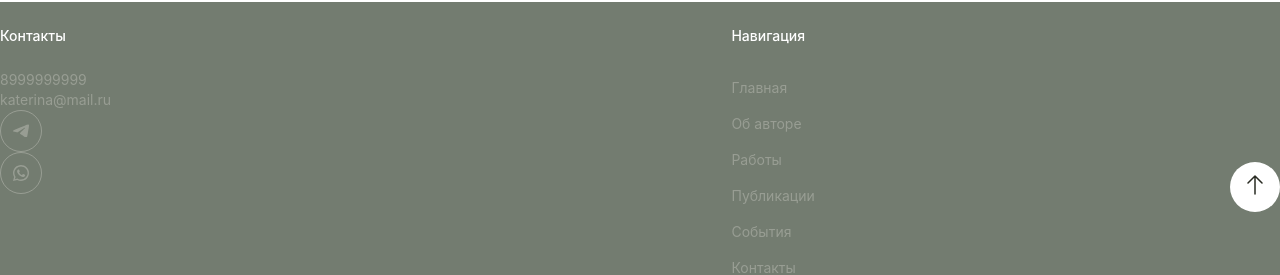
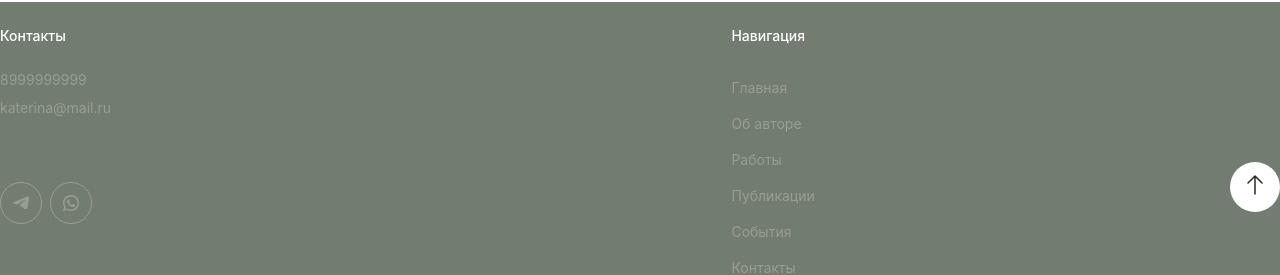
Before and after one commit to Amirka2/portfolio-page, a React app: page / in a window 1280 px wide. Shown: the part 2075-2350 px from the top of the page. Built offline with nearby package versions, Linux system fonts and the light colour scheme.

Commit message:
footer chore: fixedd contacts layout and linted Nav component

```diff
--- a/src/widgets/Footer/ui/Contacts/Contacts.styles.ts
+++ b/src/widgets/Footer/ui/Contacts/Contacts.styles.ts
@@ -10,6 +10,12 @@ export const Header = styled.h5`
   color: ${Color.White};
 
   margin-bottom: 24px;
+`;
+
+export const Content = styled.div`
+  display: flex;
+  flex-direction: column;
+  gap: 64px;
 `;
 
 export const Contacts = styled.div`
@@ -47,3 +53,14 @@ export const ContactButton = styled.a`
     filter: brightness(1.5);
   }
 `;
+
+export const TextLinks = styled.div`
+  display: flex;
+  flex-direction: column;
+  gap: 8px;
+`;
+
+export const SocialLinks = styled.div`
+  display: flex;
+  gap: 8px;
+`;
--- a/src/widgets/Footer/ui/Contacts/Contacts.tsx
+++ b/src/widgets/Footer/ui/Contacts/Contacts.tsx
@@ -1,23 +1,29 @@
-import React from 'react';
+import React from "react";
 
-import { TelegramIcon, WhatsappIcon } from '@shared/ui';
+import { TelegramIcon, WhatsappIcon } from "@shared/ui";
 
-import * as SC from './Contacts.styles';
+import * as SC from "./Contacts.styles";
 
 export const Contacts = () => {
   return (
     <SC.Contacts>
       <SC.Header>Контакты</SC.Header>
+      <SC.Content>
+        <SC.TextLinks>
           <SC.ContactLink href="tel:89999999">8999999999</SC.ContactLink>
           <SC.ContactLink href="mailto:katerina@mail.ru">
             katerina@mail.ru
           </SC.ContactLink>
+        </SC.TextLinks>
+        <SC.SocialLinks>
           <SC.ContactButton href="https://t.me/">
             <TelegramIcon />
           </SC.ContactButton>
           <SC.ContactButton href="/">
             <WhatsappIcon />
           </SC.ContactButton>
+        </SC.SocialLinks>
+      </SC.Content>
     </SC.Contacts>
   );
 };
--- a/src/widgets/Footer/ui/Nav/Nav.tsx
+++ b/src/widgets/Footer/ui/Nav/Nav.tsx
@@ -1,8 +1,8 @@
-import React from 'react';
+import React from "react";
 
-import { Paths } from '@shared';
+import { Paths } from "@shared";
 
-import * as SC from './Nav.styles';
+import * as SC from "./Nav.styles";
 
 export const Nav = () => {
   return (
```
Lines whose indentation alone changed are shown as unchanged.
